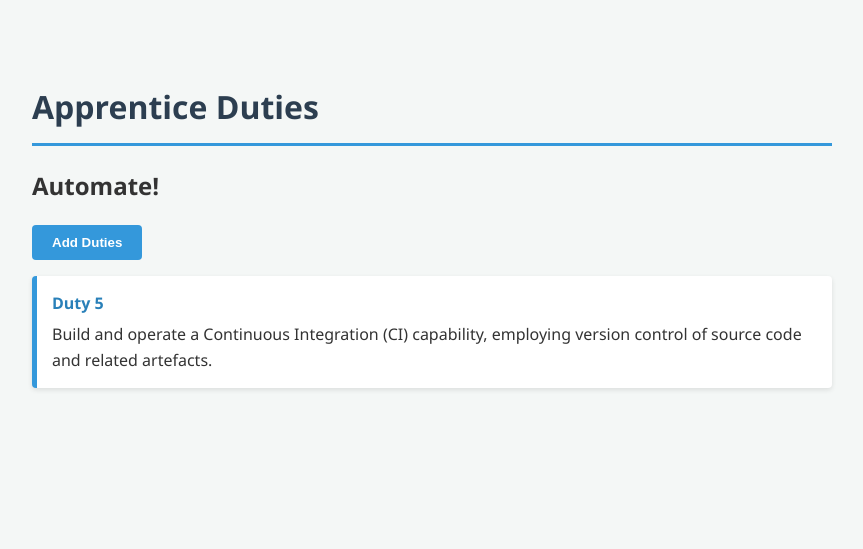
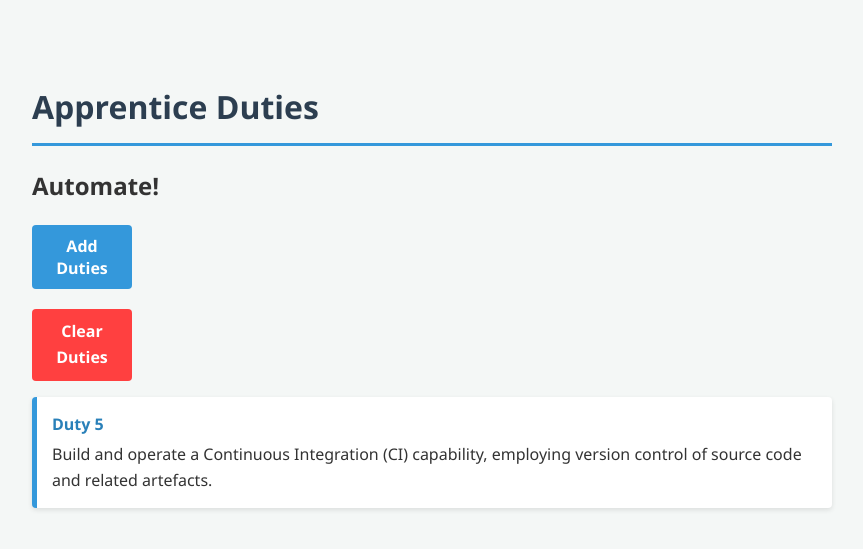
Before and after one commit to liamblackburn-wq/TDD-ReCap, a Flask app: page / in a window 1280 px wide. Shown: the top 549 px of the page, without its empty margins (208-1071 px from the left). Run offline with Flask 3, Linux system fonts and the light colour scheme; data comes from the database, SQL or seed files in the repository.

Commit message:
add clear duties button to frontend

```diff
--- a/static/css/styles.css
+++ b/static/css/styles.css
@@ -58,6 +58,15 @@ header h1 {
     display: none;
 }
 
+.button-group {
+    display: flex;
+    flex-direction: column;
+    gap: 20px;
+    align-items: flex-start;
+    text-align: center;
+    max-width: 100px;
+}
+
 button {
     background-color: #3498db;
     color: white;
@@ -67,8 +76,26 @@ button {
     cursor: pointer;
     font-weight: bold;
     transition: background 0.3s ease;
+    font-family: inherit;
+    font-size: 1rem;
 }
 
 button:hover {
     background-color: #2980b9;
 }
+
+#clear-duties {
+    background-color: #ff4040;
+    color: white;
+    border: none;
+    padding: 10px 20px;
+    border-radius: 4px;
+    cursor: pointer;
+    font-weight: bold;
+    transition: background 0.3s ease;
+    text-decoration: none;
+}
+
+#clear-duties:hover {
+    background-color: #8b0000 ;
+}
--- a/templates/index.html
+++ b/templates/index.html
@@ -10,9 +10,15 @@
     <h1>Apprentice Duties</h1>
   </header>
     <h2>Automate!</h2>
-    <button id="add-duties">
+    <div class="button-group">
+      <button id="add-duties">
       Add Duties
-    </button>
+      </button>
+      {% if added_duties %}
+      <a href="/clear-duties" role="button" id="clear-duties">Clear Duties</a>
+      {% endif %}
+    </div>
+
     <ul id="automate_list" aria-label="Automate Duties List">
       {% for duty in added_duties %}
         <li class="listed_duty">
```
